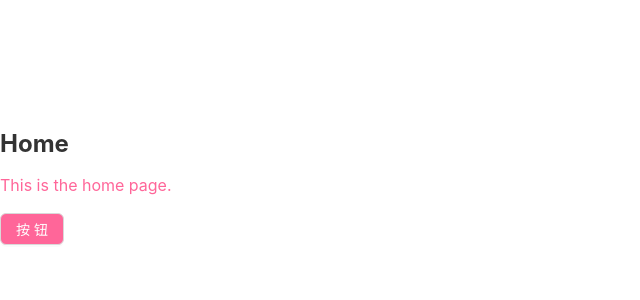
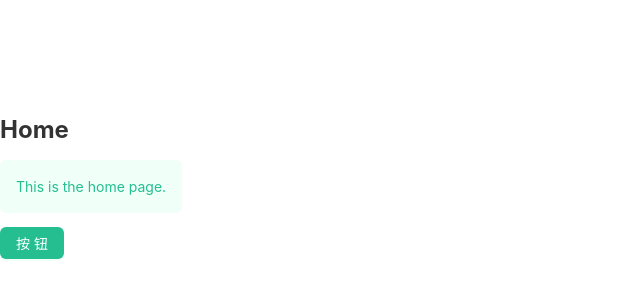
Before and after one commit to frontzhm/auth-system, a React (Vite) app: page / in a window 1280 px wide. Shown: the part 220-520 px from the top of the page, without its empty margins (0-640 px from the left). Built offline with nearby package versions, Linux system fonts and the light colour scheme; the HTML template or start-up script is replaced by a standard one.

Commit message:
feat: 主题色配置

```diff
--- a/src/App.tsx
+++ b/src/App.tsx
@@ -1,14 +1,19 @@
 import router from '@/router'
+import { ConfigProvider } from 'antd'
 import { RouterProvider } from 'react-router-dom'
-// import { Suspense } from 'react'
-// import { Spin } from 'antd'
 
 function App() {
   return (
     <div className='App'>
-      {/* <Suspense fallback={<Spin fullscreen size='default' tip='页面正在加载...' />}> */}
-      <RouterProvider router={router} />
-      {/* </Suspense> */}
+      <ConfigProvider
+        theme={{
+          token: {
+            colorPrimary: '#24be91',
+          },
+        }}
+      >
+        <RouterProvider router={router} />
+      </ConfigProvider>
     </div>
   )
 }
--- a/src/views/Home/index.module.less
+++ b/src/views/Home/index.module.less
@@ -8,10 +8,10 @@
     color: #f69;
   }
   // 类名前加 :global 表示类名不会被 css module 处理
-  :global {
-    .ant-btn {
-      background-color: #f69;
-      color: #fff;
-    }
-  }
+  // :global {
+  //   .ant-btn {
+  //     background-color: #f69;
+  //     color: #fff;
+  //   }
+  // }
 }
--- a/src/views/Home/index.tsx
+++ b/src/views/Home/index.tsx
@@ -1,14 +1,28 @@
 import React from 'react'
 import style from './index.module.less'
-import { Button } from 'antd'
+import { Button, theme } from 'antd'
+
+const { useToken } = theme
 
 type HomeProps = {}
 const Home: React.FC<HomeProps> = () => {
+  const { token } = useToken()
   return (
     <div className={style['page-home']}>
       <h1 className={style.title}>Home</h1>
-      <p className={style.content}>This is the home page.</p>
-      <Button>按钮</Button>
+      <p
+        style={{
+          backgroundColor: token.colorPrimaryBg,
+          padding: token.padding,
+          borderRadius: token.borderRadius,
+          color: token.colorPrimaryText,
+          fontSize: token.fontSize,
+        }}
+        className={style.content}
+      >
+        This is the home page.
+      </p>
+      <Button type='primary'>按钮</Button>
     </div>
   )
 }
```
